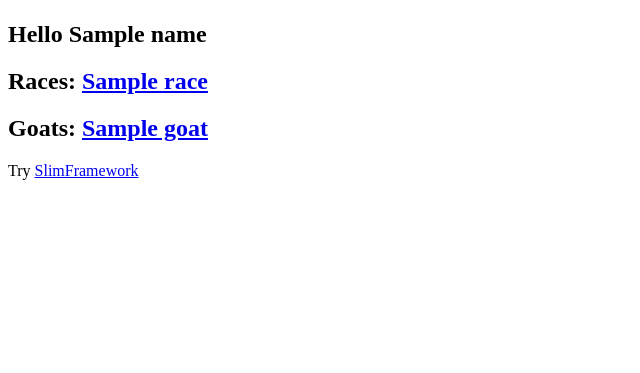
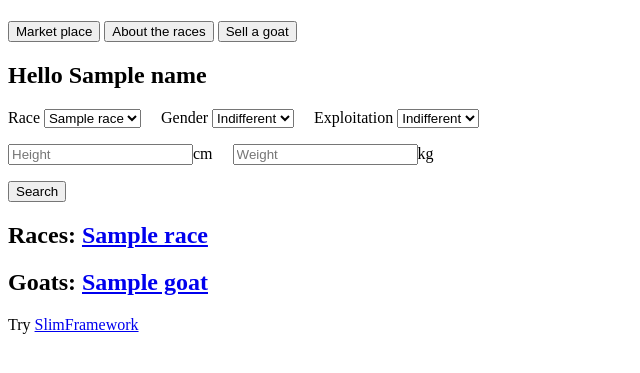
Before and after one commit to Celande/WebProject, a PHP site: template templates/home.twig in a window 1280 px wide. Shown: the part 117-490 px from the top of the page, without its empty margins (0-640 px from the left). Run offline with PHP 8.4, Linux system fonts and the light colour scheme; the template is opened without the code that fills it: most values are stand-ins (such as "Sample title", 1, 10 or a date in 2020); some libraries are stand-ins or nearby versions.

Commit message:
amelioration home page

```diff
--- a/src/Controllers/GoatController.php
+++ b/src/Controllers/GoatController.php
@@ -31,7 +31,8 @@ class GoatController extends CommonController
 
     // Get all goats from the DB
     $goats = Goat::get();
-    return $this->view->render($response, 'home.twig', array('goats' => $goats));
+    $races = Race::get();
+    return $this->view->render($response, 'home.twig', array('goats' => $goats,'races' => $races));
   }
 
   /** show_goat
--- a/src/create_table.php
+++ b/src/create_table.php
@@ -30,7 +30,7 @@ function create_table (Capsule $capsule){
 
       $table->string('name');
       $table->float('height')->comment('cm');
-      $table->float('weight')->comment('cm');
+      $table->float('weight')->comment('kg');
       $table->string('color');
       $table->string('origin');
       $table->float('hair_growth')->nullable()->comment('cm/month');
--- a/templates/home.twig
+++ b/templates/home.twig
@@ -10,6 +10,46 @@
   {% if name %}
     <h2>Hello {{name}}</h2>
   {% endif %}
+  <form method="get" enctype="multipart/form-data" id="goatform" name="goatform">
+
+    <p>
+      <label>Race</label>
+      <select name="race_name">
+         {% for race in races %}
+            <option value="{{ race.name }}">{{race.name}}</option>
+          {% endfor %}
+      </select>
+
+      <label>&emsp;Gender</label>
+      <select name="gender">
+        <option>Indifferent</option>
+        <option value="male">Male</option>
+        <option value="female">Female</option>
+      </select>
+
+      <label>&emsp;Exploitation</label>
+      <select name="exploitation">
+        <option>Indifferent</option>
+        <option value="milk">Milk</option>
+        <option value="cheese">Cheese</option>
+        <option value="meat">Meat</option>
+        <option value="hair">Hair</option>
+        <option value="pet">Pet</option>
+      </select>
+    </p>
+
+    <p>
+      <input type="number" name="height" placeholder="Height"
+      step="0.01" min=0>cm&emsp;
+
+      <input type="number" name="weight" placeholder="Weight"
+      step="0.01" min=0>kg<br>
+    </p>
+
+    <p>
+      <input type="submit" value="Search"/>
+    </p>
+  </form>
 
 
     {% for race in races %}
--- a/templates/layout.html
+++ b/templates/layout.html
@@ -14,6 +14,18 @@
         <div id="header"><h1>BuyAGoat</h1>
           {% block body_header %} {% endblock %}
         </div>
+        <div id="menu">
+          <a href="http://localhost:8080/goats" ><button type="button">Market place</button></a>
+          <a href="http://localhost:8080/races" ><button type="button">About the races</button></a>
+          <a href="http://localhost:8080/goats/add" ><button type="button">Sell a goat</button></a>
+        </div>
+        <!--<div id="filter">
+          <select name="race_name">
+            for (race in races){
+             <option value="race.name">race.name</option>
+            }
+          </select>
+        </div>-->
         <div id="core">{% block body_core %} {% endblock %}</div>
         <div id="footer">{% block body_footer %} {% endblock %}</div>
 
```
Also changed, not shown: 1 other file.
